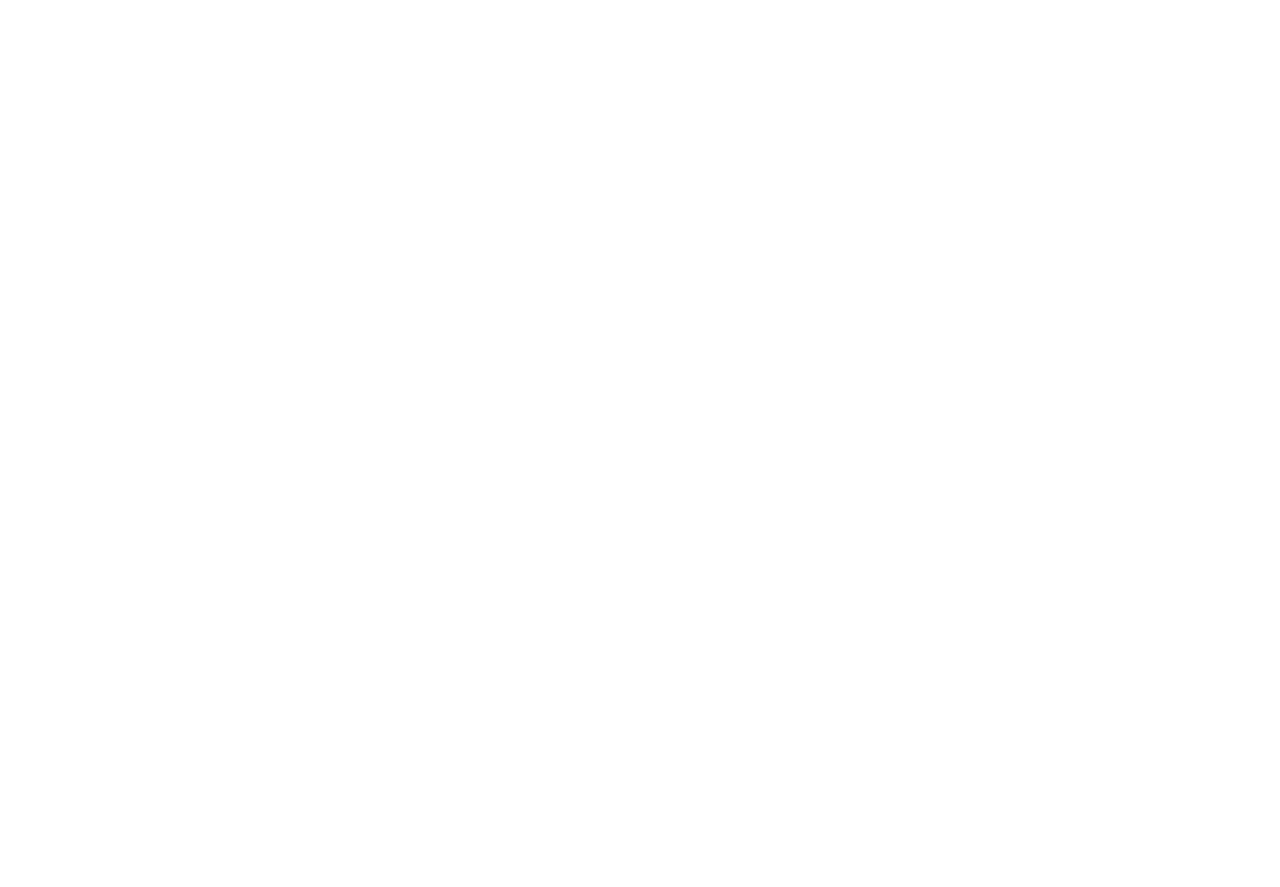
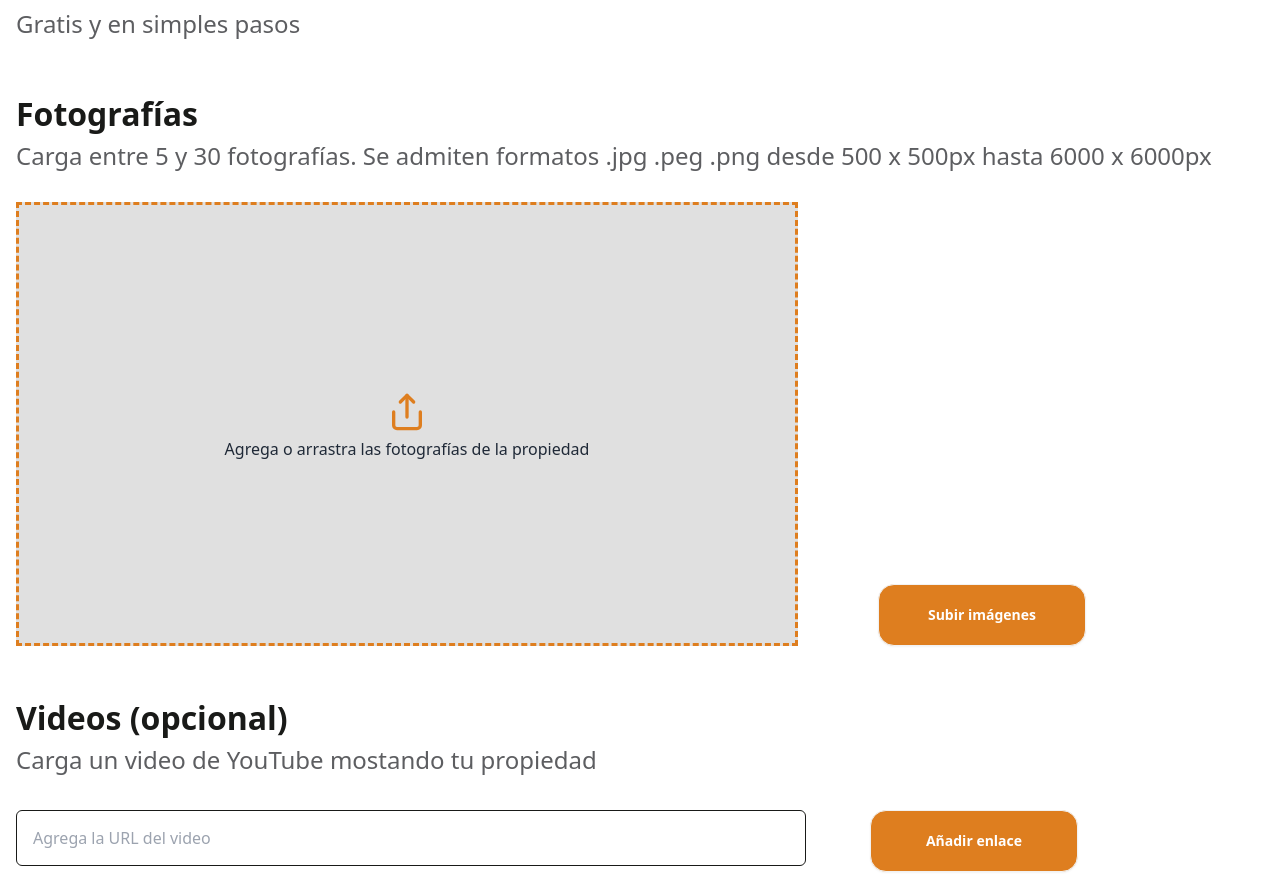
Before and after one commit to facu1391/s15-12-m-java-vue, a React (Vite) app in the folder Propiedad360/: page /caracteristicas-de-propiedad-vista in a window 1280 px wide. Before the commit this address had no page. Shown: the part 210-1097 px from the top of the page. Before the commit the page ends 800 px from the top, so only its background shows below. Built offline with nearby package versions, Linux system fonts and the light colour scheme.

Commit message:
ADD: se agregar el componente caracteristicas de propiedad vista y se termino de dar estilo otros componentes

```diff
--- a/Propiedad360/src/components/CaracteristicasPropiedad/CaracteristicasPropiedad.jsx
+++ b/Propiedad360/src/components/CaracteristicasPropiedad/CaracteristicasPropiedad.jsx
@@ -68,7 +68,7 @@
 
                     <div className="flex justify-row bg-[#F9F9F9] w-[320px] h-[86px] rounded-[16px] border-[1px] border-customColor mt-2">
                         <button className="w-[66px] h-[58px] rounded-[16px] mt-3 ml-4 bg-[#D9D9D9] text-[24px] text-customColor ">m2</button>
-                        <p className="text-[24px] text-customColor mt-5 ml-20">0</p>
+                        <input placeholder="0" className="w-[186px] h-[60px]  mt-3 ml-4 bg-[#F9F9F9] text-[24px] text-customColor text-center place-content-center placeholder:text-customColor "></input>
                     </div>
 
                 </div>
@@ -80,7 +80,7 @@
 
                     <div className="flex justify-row bg-[#F9F9F9] w-[320px] h-[86px] rounded-[16px] border-[1px] border-customColor mt-2">
                         <button className="w-[66px] h-[58px] rounded-[16px] mt-3 ml-4 bg-[#D9D9D9] text-[24px] text-customColor ">m2</button>
-                        <p className="text-[24px] text-customColor mt-5 ml-20">0</p>
+                        <input placeholder="0" className="w-[186px] h-[60px]  mt-3 ml-4 bg-[#F9F9F9] text-[24px] text-customColor text-center place-content-center placeholder:text-customColor "></input>
 
                     </div>
                 </div>
@@ -118,7 +118,7 @@
 
                     <div className="flex justify-row bg-[#F9F9F9] w-[320px] h-[86px] rounded-[16px] border-[1px] border-customColor mt-2">
                         <button className="w-[66px] h-[58px] rounded-[16px] mt-3 ml-4 bg-[#D9D9D9] text-[24px] text-customColor ">$</button>
-                        <p className="text-[24px] text-customColor mt-5 ml-20">0</p>
+                        <input placeholder="0" className="w-[186px] h-[60px]  mt-3 ml-4 bg-[#F9F9F9] text-[24px] text-customColor text-center place-content-center placeholder:text-customColor "></input>
                     </div>
 
                 </div>
@@ -130,7 +130,7 @@
 
                     <div className="flex justify-row bg-[#F9F9F9] w-[320px] h-[86px] rounded-[16px] border-[1px] border-customColor mt-2">
                         <button className="w-[66px] h-[58px] rounded-[16px] mt-3 ml-4 bg-[#D9D9D9] text-[24px] text-customColor ">$</button>
-                        <p className="text-[24px] text-customColor mt-5 ml-20">0</p>
+                        <input placeholder="0" className="w-[186px] h-[60px]  mt-3 ml-4 bg-[#F9F9F9] text-[24px] text-customColor text-center place-content-center placeholder:text-customColor "></input>
 
                     </div>
                 </div>
@@ -147,14 +147,14 @@
                 </p>
 
                 <div className="w-full ml-9 mt-4">
-                  <input type="text" placeholder=" Completar el título de tú anuncio"  className="w-[1080px] h-[49px] bg-white border border-customColor4 rounded-md text-customColor" />
+                  <input type="text" placeholder="Completar el título de tú anuncio"  className="input w-[1080px] h-[49px] bg-white border border-customColor4 rounded-md text-customColor " />
                </div>
 
                <p className="text-[26px] text-customColor font-bold ml-12 mt-10">
                   Descripción
                 </p>
 
-                <textarea placeholder=" Escribe un minimo de 150 caracteres" className="textarea textarea-bordered textarea-sm w-[1081px] h-[272px] ml-7 mt-4 bg-[#F9F9F9]" ></textarea>
+                <textarea placeholder=" Escribe un minimo de 150 caracteres" className="textarea textarea-bordered textarea-sm w-[1081px] h-[272px] ml-7 mt-4 bg-[#F9F9F9] text-customColor" ></textarea>
 
             </div>
 
@@ -164,11 +164,6 @@
                 </Link>
            </div>
 
-
-
-
-
-
         </div>
      </section>
     )
--- /dev/null
+++ b/Propiedad360/src/components/CaracteristicasPropiedadVista/CaracteristicasPropiedadVista.jsx
@@ -0,0 +1,87 @@
+import { LuShare } from "react-icons/lu";
+import { Link } from "react-router-dom";
+const CaracteristicasPropiedadVista = () => {
+    return (
+
+        <section className="bg-white">
+            <div className="container mx-auto px-4 py-16 md:py-14">
+                <h1 className="text-black font-bold text-[32px] md:text-[48px] lg:text-[64px]">
+                    Publicación de <span className="text-customColor2 font-bold">Propiedad</span>
+                </h1>
+                <p className="text-customColor3 font-normal text-[18px] md:text-[20px] lg:text-[24px] ">
+                    Gratis y en simples pasos
+                </p>
+
+                <p className="text-[32px] text-customColor font-bold mt-12">
+                  Fotografías
+                </p>
+                <p className="text-customColor3 font-normal text-[18px] md:text-[20px] lg:text-[24px] ">
+                    Carga entre 5 y 30 fotografías. Se admiten formatos .jpg .peg .png desde 500 x 500px hasta 6000 x 6000px
+                </p>
+
+                <div className="flex  ">
+                    <div>
+                        <div className="flex justify-center w-[782px] h-[444px] bg-[#E0E0E0] mt-7 border-dashed border-[3px] border-[#DE7E1F]">
+                            <div className="flex flex-col justify-center">
+                                <div className="flex justify-center"><button><LuShare className="w-[40px] h-[50px]" style={{color:'#DE7E1F'}}/></button></div>
+                                <div><p className="">Agrega o arrastra las fotografías de la propiedad</p></div>
+                            </div>
+
+                        </div>
+
+                    </div>
+                   <div className="flex flex-col-reverse ml-20">
+                       <button className="btn  bg-[#DE7E1F] text-white w-[208px] h-[62px] rounded-[16px] ">Subir imágenes</button>
+                   </div>
+                </div>
+
+                <p className="text-[32px] text-customColor font-bold mt-12">
+                  Videos (opcional)
+                </p>
+                <p className="text-customColor3 font-normal text-[18px] md:text-[20px] lg:text-[24px] ">
+                    Carga un video de YouTube mostando tu propiedad
+                </p>
+                <div className="flex flex-row mt-8">
+                    <div className="w-[790px]"><input type="text" placeholder="Agrega la URL del video" className="input  w-[790px] h-[56px] border-customColor bg-white text-customColor rounded-md " /></div>
+                    <div className="ml-16 "><button className="btn  bg-[#DE7E1F] text-white w-[208px] h-[62px] rounded-[16px] ">Añadir enlace</button></div>
+                </div>
+
+                <p className="text-[32px] text-customColor font-bold mt-12">
+                  Planos
+                </p>
+                <p className="text-customColor3 font-normal text-[18px] md:text-[20px] lg:text-[24px] ">
+                   Carga los planos de la propiedad. Se admite formatos .jpg .jpeg .png desde 500 x 500px hasta 6000 x 6000px
+                </p>
+
+                <div className="flex  ">
+                    <div>
+                        <div className="flex justify-center w-[782px] h-[444px] bg-[#E0E0E0] mt-7 border-dashed border-[3px] border-[#DE7E1F]">
+                            <div className="flex flex-col justify-center">
+                                <div className="flex justify-center"><button><LuShare className="w-[40px] h-[50px]" style={{color:'#DE7E1F'}}/></button></div>
+                                <div><p className="">Agrega o arrastra las planos de la propiedad</p></div>
+                            </div>
+
+                        </div>
+
+                    </div>
+                   <div className="flex flex-col-reverse ml-20">
+                       <button className="btn  bg-[#DE7E1F] text-white w-[208px] h-[62px] rounded-[16px] ">Subir planos</button>
+                   </div>
+                </div>
+
+                <div className="flex justify-center my-16">
+                    <Link to="/revision-publicacion">
+                       <button className="btn  bg-[#DE7E1F] text-white w-[208px] h-[62px] rounded-[16px] ">Continuar</button>
+                    </Link>
+                </div>
+
+
+
+            </div>
+
+        </section>
+
+     )
+}
+
+export default CaracteristicasPropiedadVista;
--- a/Propiedad360/src/components/PublicacionPropiedad/PublicacionPropiedad.jsx
+++ b/Propiedad360/src/components/PublicacionPropiedad/PublicacionPropiedad.jsx
@@ -92,7 +92,7 @@
             </div>
 
             <div className="w-full ml-7 mt-4">
-               <input type="text" placeholder="     Ingresa dirección"  className="w-[1080px] h-[49px] bg-white border border-customColor4 rounded-md text-customColor" />
+               <input type="text" placeholder="Ingresa dirección"  className="input w-[1080px] h-[49px] bg-white border border-customColor4 rounded-md text-customColor" />
             </div>
         </div>
 
--- a/Propiedad360/src/routes/Navigation.jsx
+++ b/Propiedad360/src/routes/Navigation.jsx
@@ -13,6 +13,7 @@
 import PagoAlquiler from '../pages/PagoAlquiler/PagoAlquiler';
 import RevisaTuPago from '../pages/RevisaTuPago/RevisaTuPago';
 import OrdenDePago from '../pages/OrdenDePago/OrdenDePago';
+import CaracteristicasPropiedadVista from '../components/CaracteristicasPropiedadVista/CaracteristicasPropiedadVista';
 
 const routes = createBrowserRouter([
     {
@@ -48,6 +49,10 @@
         element: <PageLayout><CaracteristicasPropiedad/></PageLayout>
     },
     {
+        path: "/caracteristicas-de-propiedad-vista",
+        element: <PageLayout><CaracteristicasPropiedadVista/></PageLayout>
+    },
+    {
         path: "/configuración-de-perfil",
         element: <PageLayout> <ConfiguraciónPerfil /> </PageLayout>
     },
```
